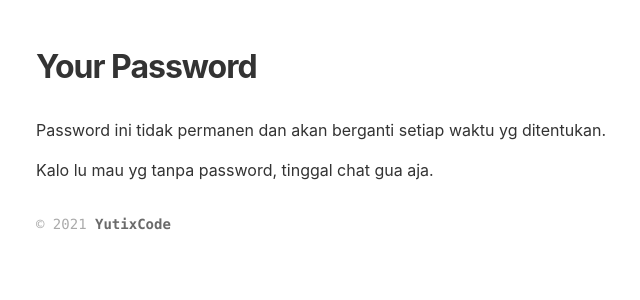
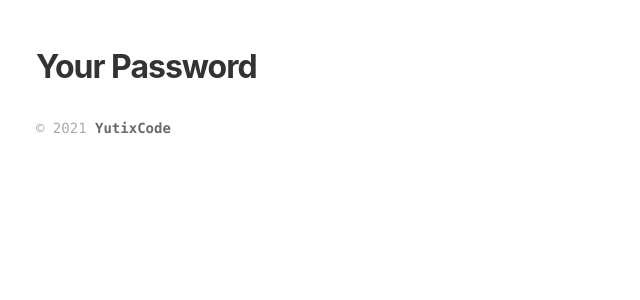
Before and after one commit to Yutixcode/Yutixcode.github.io, a Jekyll site: the page built from pw.md, in a window 1280 px wide. Shown: the top 300 px of the page, without its empty margins (4-644 px from the left). Built offline with Jekyll 4.4.1, drawn with Linux system fonts in a browser that asks for light colours; comment, search, counter and statistics services are not loaded.

Commit message:
Update pw.md

```diff
--- a/pw.md
+++ b/pw.md
@@ -3,10 +3,7 @@ layout: page
 title: Your Password
 ---
 
-Password ini tidak permanen dan akan berganti setiap waktu yg ditentukan.
 <div id="is"></div>
-Kalo lu mau yg tanpa password, tinggal chat gua aja.
-
 <script src="https://utteranc.es/client.js"
   repo="Yutixcode/Yutixcode.github.io"
   issue-term="{{ page.title }}"
```
